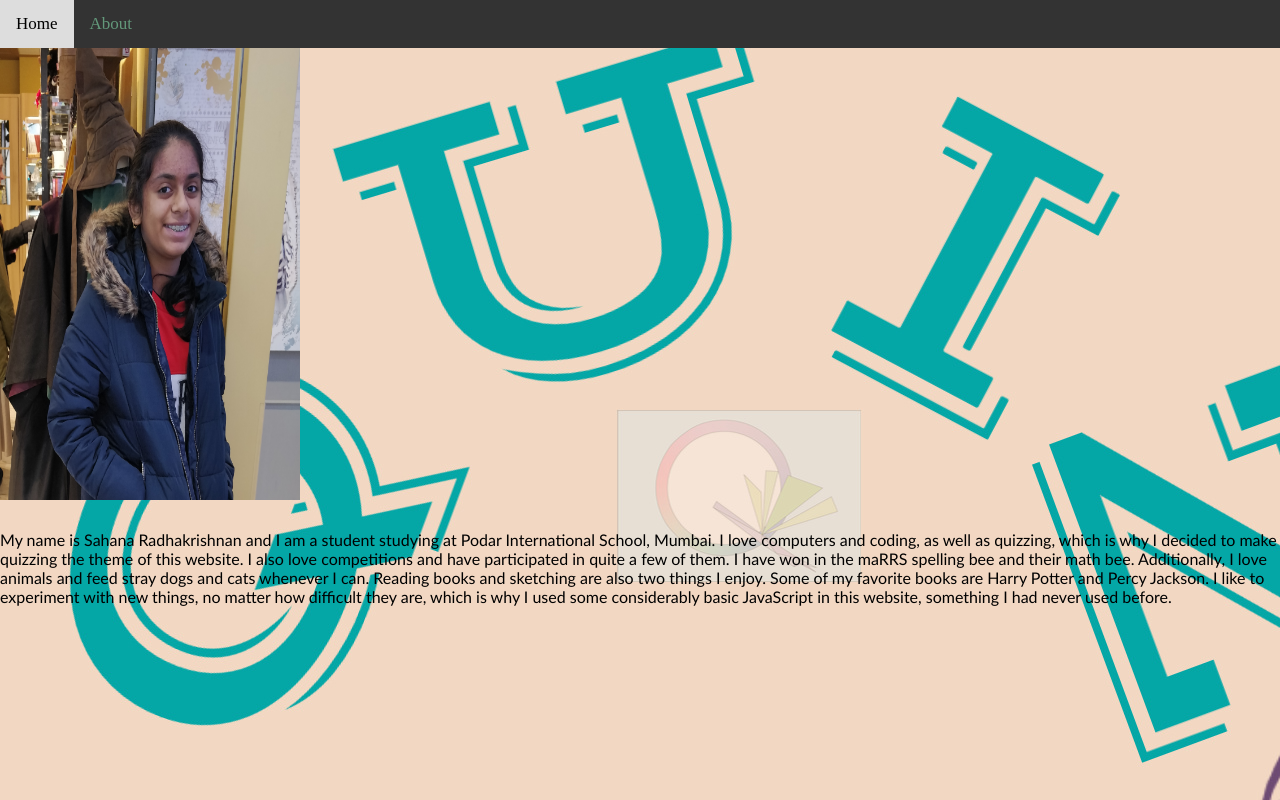
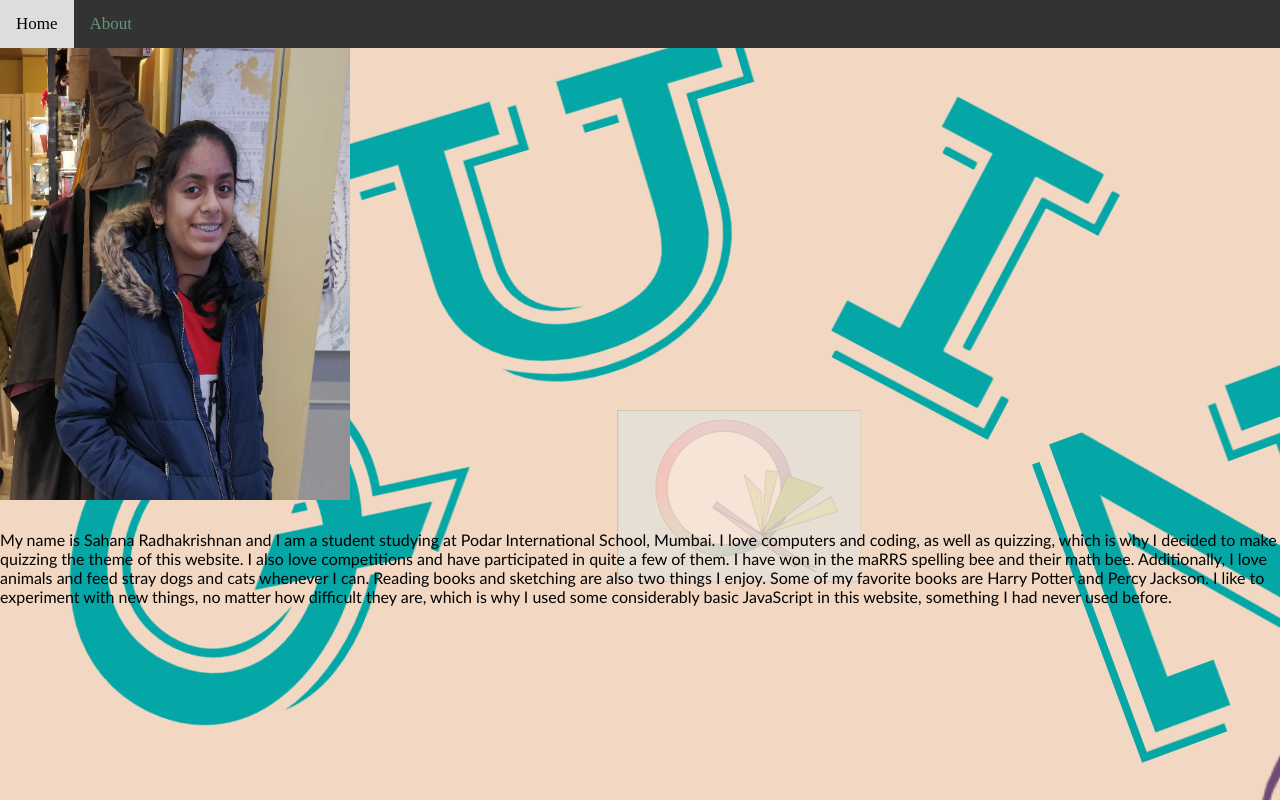
Before and after one commit to srk112006/thequiz, a plain HTML site: page page3.html in a window 1280 px wide. Drawn offline with Linux system fonts and the light colour scheme.

Commit message:
Update page3.html

```diff
--- a/page3.html
+++ b/page3.html
@@ -49,7 +49,7 @@ body {margin:0;}
   <a href="page3.html">About</a>
 </div>
 </head>
-<img src="IMG_20191220_195829__01.jpg" width="300" height="500" align="middle">
+<img src="IMG_20191220_195829__01.jpg" width="350" height="500" align="middle">
   <p style="font-size:30px">
 
 <body>
```
